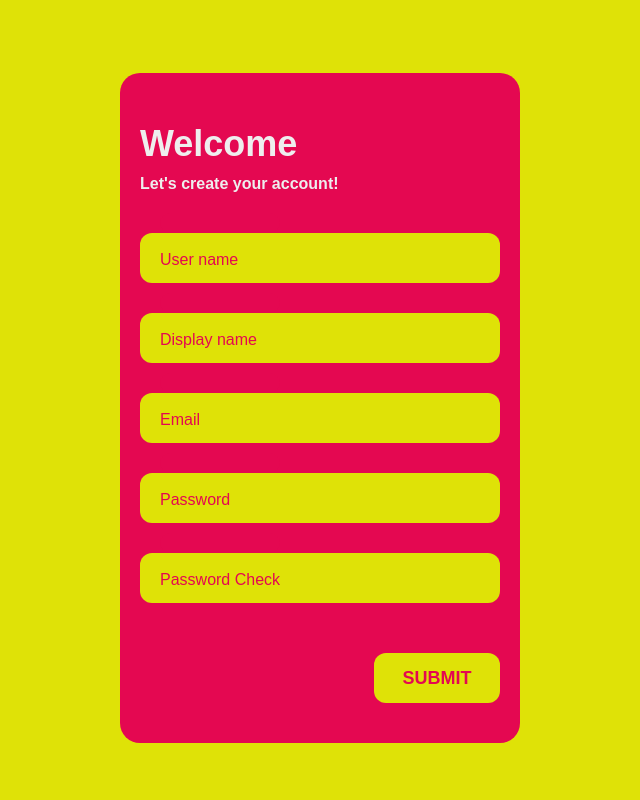
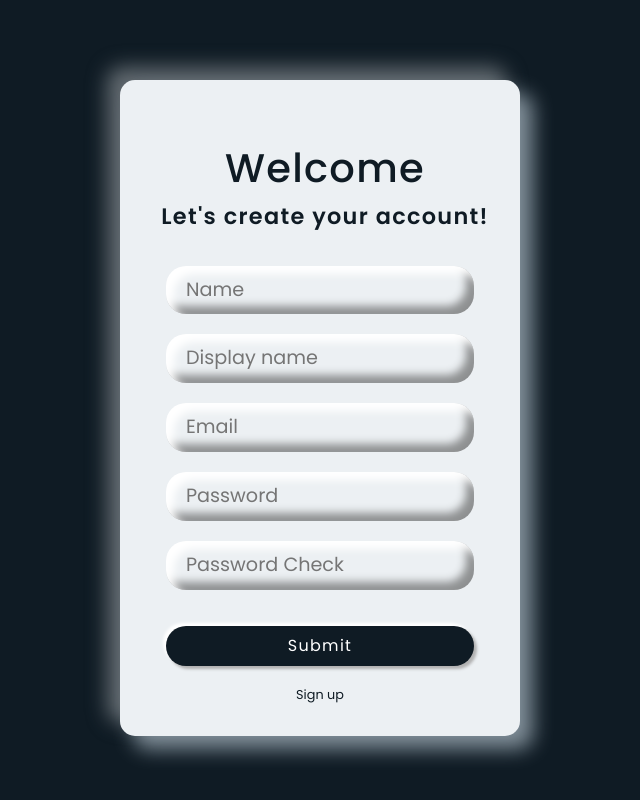
Before and after one commit to duhayildirim/BlogWebsiteUI, a React (Create React App) app: page / in a window 1280 px wide. Shown: the top 800 px of the page, without its empty margins (320-960 px from the left). Built offline with nearby package versions, Linux system fonts and the light colour scheme.

Commit message:
Bootstrap added

```diff
--- a/package.json
+++ b/package.json
@@ -7,6 +7,7 @@
     "@testing-library/react": "^13.4.0",
     "@testing-library/user-event": "^13.5.0",
     "axios": "^1.3.4",
+    "bootstrap": "^5.2.3",
     "react": "^18.2.0",
     "react-dom": "^18.2.0",
     "react-scripts": "5.0.1",
--- a/public/index.html
+++ b/public/index.html
@@ -1,20 +1,19 @@
 <!DOCTYPE html>
 <html lang="en">
+
 <head>
   <meta charset="utf-8" />
   <link rel="icon" href="%PUBLIC_URL%/favicon.ico" />
   <meta name="viewport" content="width=device-width, initial-scale=1" />
   <meta name="theme-color" content="#000000" />
-    <meta
-      name="description"
-      content="Web site created using create-react-app"
-    />
+  <meta name="description" content="Web site created using create-react-app" />
   <link rel="apple-touch-icon" href="%PUBLIC_URL%/logo192.png" />
   <!--
       manifest.json provides metadata used when your web app is installed on a
       user's mobile device or desktop. See https://developers.google.com/web/fundamentals/web-app-manifest/
     -->
   <link rel="manifest" href="%PUBLIC_URL%/manifest.json" />
+</head>
 <!--
       Notice the use of %PUBLIC_URL% in the tags above.
       It will be replaced with the URL of the `public` folder during the build.
@@ -24,8 +23,9 @@
       work correctly both with client-side routing and a non-root public URL.
       Learn how to configure a non-root public URL by running `npm run build`.
     -->
-    <title>React App</title>
+<title>Censorno</title>
 </head>
+
 <body>
   <noscript>You need to enable JavaScript to run this app.</noscript>
   <div id="root"></div>
@@ -40,4 +40,5 @@
       To create a production bundle, use `npm run build` or `yarn build`.
     -->
 </body>
+
 </html>
--- a/src/Components/UserSignupPage.js
+++ b/src/Components/UserSignupPage.js
@@ -27,37 +27,37 @@ class UserSignupPage extends React.Component {
 
   render() {
     return (
-      <div className="form">
-        <div className="title">Welcome</div>
+      <div class="wrapper">
+        <div class="text-center mt-4 name">
+          <h1>Welcome</h1>
           <div className="subtitle">Let's create your account!</div>
-        <form>
-          <div className="input-container ic1">
-            <input id="userName" onChange={this.onChangeValue} className="input" type="text" placeholder=" " />
-            <div className="cut"></div>
-            <label htmlFor="username" className="placeholder">User name</label>
         </div>
-          <div className="input-container ic2">
-            <input id="displayName" onChange={this.onChangeValue} className="input" type="text" placeholder=" " />
-            <div className="cut"></div>
-            <label htmlFor="displayName" className="placeholder">Display name</label>
+        <form class="p-3 mt-3">
+            <div class="form-field d-flex align-items-center">
+                <span class="far fa-user"></span>
+                <input id="userName" onChange={this.onChangeValue} className="input" type="text" placeholder="Name" />
             </div>
-          <div className="input-container ic2">
-            <input id="email" onChange={this.onChangeValue} className="input" type="text" placeholder=" " />
-            <div className="cut"></div>
-            <label htmlFor="email" className="placeholder">Email</label>
+            <div class="form-field d-flex align-items-center">
+                <span class="far fa-user"></span>
+                <input id="displayName" onChange={this.onChangeValue} className="input" type="text" placeholder="Display name" />
             </div>
-          <div className="input-container ic2">
-            <input id="password" onChange={this.onChangeValue} className="input" type="password" placeholder=" " />
-            <div className="cut"></div>
-            <label htmlFor="lastname" className="placeholder">Password</label>
+            <div class="form-field d-flex align-items-center">
+                <span class="far fa-user"></span>
+                <input id="email" onChange={this.onChangeValue} className="input" type="text" placeholder="Email" />
             </div>
-          <div className="input-container ic2">
-            <input id="passwordCheck" onChange={this.onChangeValue} className="input" type="password" placeholder=" " />
-            <div className="cut "></div>
-            <label htmlFor="lastname" className="placeholder">Password Check</label>
+            <div class="form-field d-flex align-items-center">
+                <span class="fas fa-key"></span>
+                <input id="password" onChange={this.onChangeValue} className="input" type="password" placeholder="Password" />
             </div>
-          <button type="text" onClick={this.signUp} className="submit">SUBMIT</button>
+            <div class="form-field d-flex align-items-center">
+                <span class="fas fa-key"></span>
+                <input id="passwordCheck" onChange={this.onChangeValue} className="input" type="password" placeholder="Password Check" />
+            </div>
+            <button onClick={this.signUp} class="btn mt-3">Submit</button>
         </form>
+        <div class="text-center fs-6">
+            <a href="#">Sign up</a>
+        </div>
     </div>
     )
   }
--- a/src/Styles/Form.css
+++ b/src/Styles/Form.css
@@ -1,132 +1,105 @@
-body {
-  align-items: center;
-  background-color: #dfe207;
-  display: flex;
-  justify-content: center;
-  height: 100vh;
+/* Importing fonts from Google */
+@import url('https://fonts.googleapis.com/css2?family=Poppins:wght@300;400;500;600;700;800;900&display=swap');
+
+/* Reseting */
+* {
+    margin: 0;
+    padding: 0;
+    box-sizing: border-box;
+    font-family: 'Poppins', sans-serif;
 }
 
-.form {
-  background-color: #e40851;
-  border-radius: 20px;
-  box-sizing: border-box;
-  height: 670px;
-  padding: 20px;
-  width: 400px;
+body {
+    background: #0f1b24 !important;
 }
 
-.title {
-  color: #eee;
-  font-family: sans-serif;
-  font-size: 36px;
-  font-weight: 600;
-  margin-top: 30px;
+.wrapper {
+    max-width: 400px;
+    min-height: 500px;
+    margin: 80px auto;
+    padding: 40px 30px 30px 30px;
+    background-color: #ecf0f3;
+    border-radius: 15px;
+    box-shadow: 13px 13px 20px #818f99, -13px -13px 20px #626a70;
 }
 
-.subtitle {
-  color: #eee;
-  font-family: sans-serif;
-  font-size: 16px;
-  font-weight: 600;
-  margin-top: 10px;
+.logo {
+    width: 80px;
+    margin: auto;
 }
 
-.input-container {
-  height: 50px;
-  position: relative;
-  width: 100%;
+.logo img {
+    width: 100%;
+    height: 80px;
+    object-fit: cover;
+    border-radius: 50%;
+    box-shadow: 0px 0px 3px #5f5f5f,
+        0px 0px 0px 5px #ecf0f3,
+        8px 8px 15px #a7aaa7,
+        -8px -8px 15px #fff;
 }
 
-.ic1 {
-  margin-top: 40px;
+.wrapper .name {
+    font-weight: 600;
+    font-size: 1.4rem;
+    letter-spacing: 1.3px;
+    padding-left: 10px;
+    color: #0f1b24;
 }
 
-.ic2 {
-  margin-top: 30px;
+.wrapper .form-field input {
+    width: 100%;
+    display: block;
+    border: none;
+    outline: none;
+    background: none;
+    font-size: 1.2rem;
+    color: #0f1b24;
+    padding: 10px 15px 10px 10px;
+    /* border: 1px solid red; */
 }
 
-.input {
-  background-color: #dfe207;
-  border-radius: 12px;
-  border: 0;
-  box-sizing: border-box;
-  color: #e40851;
-  font-size: 18px;
-  height: 100%;
-  outline: 0;
-  padding: 4px 20px 0;
-  width: 100%;
+.wrapper .form-field {
+    padding-left: 10px;
+    margin-bottom: 20px;
+    border-radius: 20px;
+    box-shadow: inset 8px 8px 8px #ffffff, inset -8px -8px 8px #8e9091;
 }
 
-.cut {
-  background-color: #e40851;
-  border-radius: 10px;
-  height: 20px;
-  left: 20px;
-  position: absolute;
-  top: -20px;
-  transform: translateY(0);
-  transition: transform 200ms;
-  width: 120px;
+.wrapper .form-field .fas {
+    color: #0f1b24;
 }
 
-.input:focus ~ .cut,
-.input:not(:placeholder-shown) ~ .cut {
-  transform: translateY(8px);
-  text-align: center;
+.wrapper .btn {
+    box-shadow: none;
+    width: 100%;
+    height: 40px;
+    background-color: #0f1b24;
+    color: #fff;
+    border-radius: 25px;
+    box-shadow: 3px 3px 3px #b1b1b1,
+        -3px -3px 3px #fff;
+    letter-spacing: 1.3px;
 }
 
-.placeholder {
-  color: #e40851;
-  font-family: sans-serif;
-  left: 20px;
-  line-height: 14px;
-  pointer-events: none;
-  position: absolute;
-  transform-origin: 0 50%;
-  transition: transform 200ms, color 200ms;
-  top: 20px;
+.wrapper .btn:hover {
+    background-color: #fff;
+    color: #0f1b24;
 }
 
-.input:focus ~ .placeholder,
-.input:not(:placeholder-shown) ~ .placeholder {
-  transform: translateY(-30px) translateX(10px) scale(0.75);
-  color: #e40851;
+.wrapper a {
+    text-decoration: none;
+    font-size: 0.8rem;
+    color: #0f1b24;
 }
 
-.input:not(:placeholder-shown) ~ .placeholder {
-  color: #e40851;
+.wrapper a:hover {
+    color: #0f1b24;
 }
 
-.input:focus ~ .placeholder {
-  color: #dfe207;
+@media(max-width: 380px) {
+    .wrapper {
+        margin: 30px 20px;
+        padding: 40px 15px 15px 15px;
+    }
 }
-
-.submit {
-  background-color: #dfe207;
-  border-radius: 12px;
-  border: 0;
-  box-sizing: border-box;
-  color: #e40851;
-  cursor: pointer;
-  font-size: 18px;
-  height: 50px;
-  margin-top: 50px;
-  font-weight: bolder;
-  text-align: center;
-  width: 35%;
-  float: right;
-}
-
-.submit:active {
-  background-color: #e40851;
-}
-
-.submit:hover {
-  background-color: #eee;
-  color: #e40851;
-}
-
-.termof {
-  color: #eee;
-}
--- a/src/index.js
+++ b/src/index.js
@@ -4,6 +4,7 @@ import './Styles/Form.css';
 import App from './App';
 import reportWebVitals from './reportWebVitals';
 import UserSignupPage from './Components/UserSignupPage';
+import '../node_modules/bootstrap/dist/css/bootstrap.min.css';
 
 const root = ReactDOM.createRoot(document.getElementById('root'));
 root.render(
```
Also changed, not shown: 1 other file (tests, documents, lock files or other folders). Lines whose indentation alone changed are shown as unchanged.
